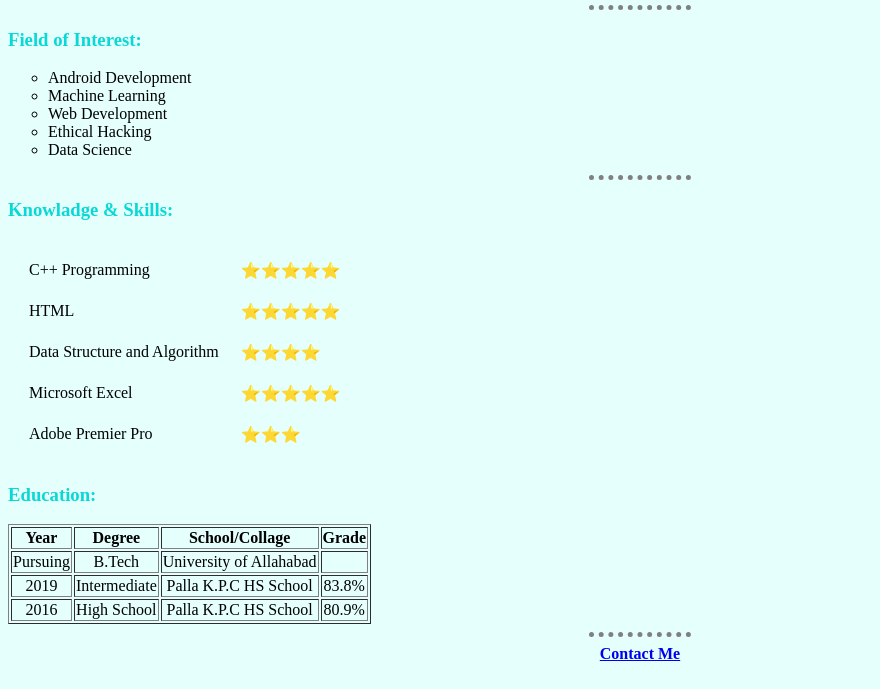
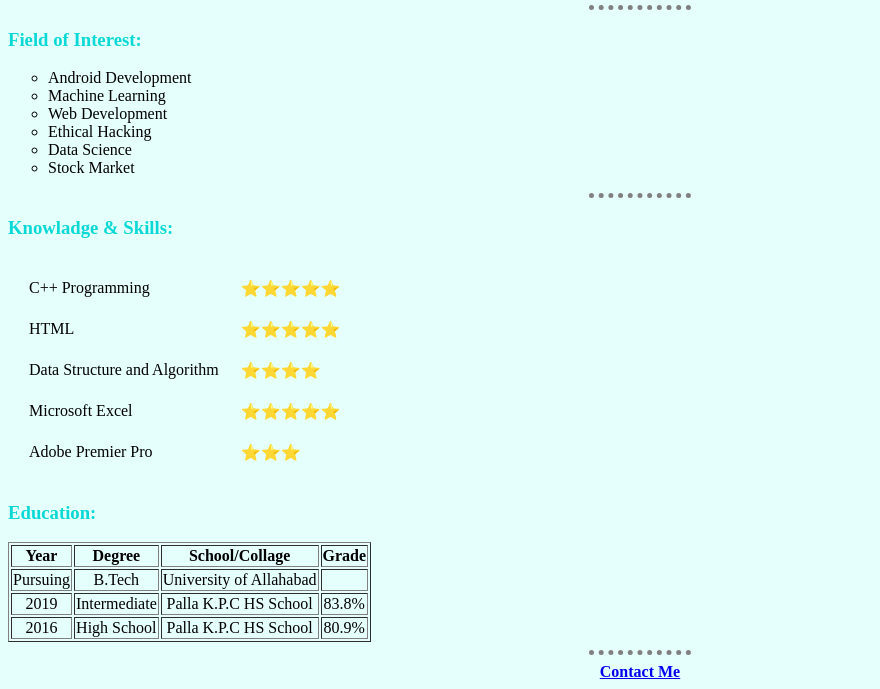
Before and after one commit to MrSagarBiswas/CV, a plain HTML site: page index.html in a window 1280 px wide. Shown: the part 207-896 px from the top of the page, without its empty margins (0-880 px from the left). Drawn offline with Linux system fonts and the light colour scheme.

Commit message:
New Field of Interest Add

```diff
--- a/index.html
+++ b/index.html
@@ -41,6 +41,7 @@
                 <li>Web Development</li>
                 <li>Ethical Hacking</li>
                 <li>Data Science</li>
+                <li>Stock Market</li>
             </ul>
         </div>
         <hr>
```
